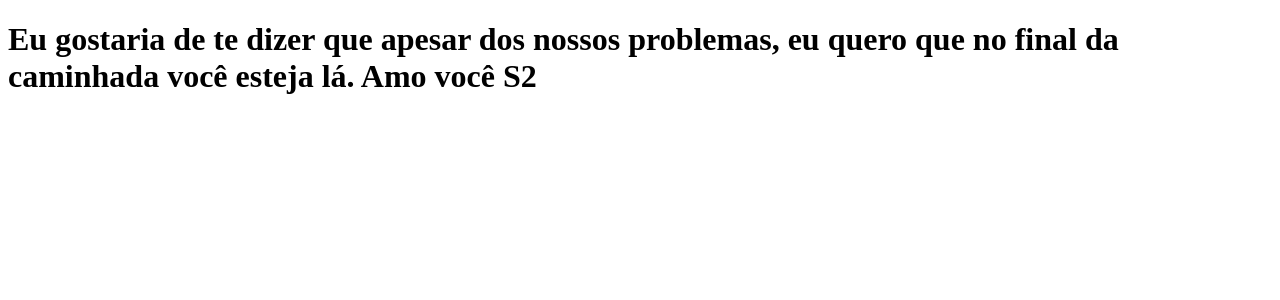
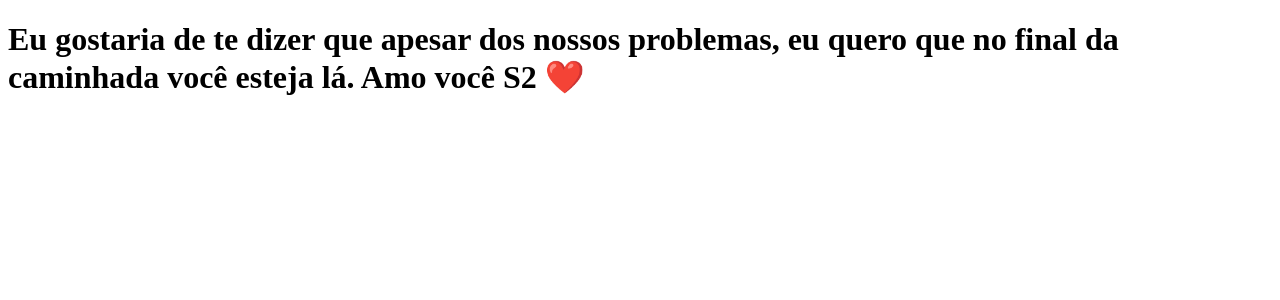
Before and after one commit to Gu3rr4-Caua/estudos, a Next.js app: page / in a window 1280 px wide. Shown: the top 300 px of the page. Built offline with nearby package versions, Linux system fonts and the light colour scheme.

Commit message:
modifica a frase

```diff
--- a/pages/index.js
+++ b/pages/index.js
@@ -1,6 +1,6 @@
 function Home(){
     return <h1>Eu gostaria de te dizer que apesar dos nossos problemas, eu quero que no final
-        da caminhada você esteja lá. Amo você S2
+        da caminhada você esteja lá. Amo você S2 ❤️
     </h1>
 }
 
```
